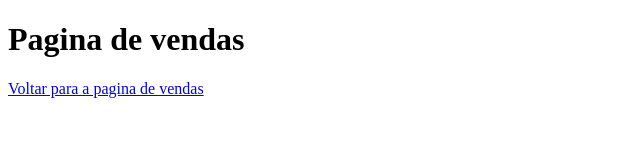
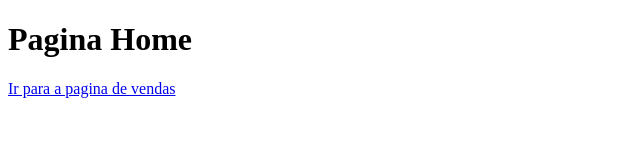
Before and after one commit to obimbas/AprendizadoHTML, a plain HTML site: page index.html in a window 1280 px wide. Shown: the whole page, without its empty margins (0-640 px from the left). Drawn offline with Linux system fonts and the light colour scheme.

Commit message:
Acrescentado vendas e nome de ir para a venda

```diff
--- a/index.html
+++ b/index.html
@@ -7,7 +7,7 @@
   <title>Document</title>
 </head>
 <body>
-<h1>Pagina de vendas</h1>
-<a href="Site.html">Voltar para a pagina de vendas</a>
+<h1>Pagina Home</h1>
+<a href="Site.html">Ir para a pagina de vendas</a>
 </body>
 </html>
```
Also changed, not shown: Site.html (+1 -0 lines).
